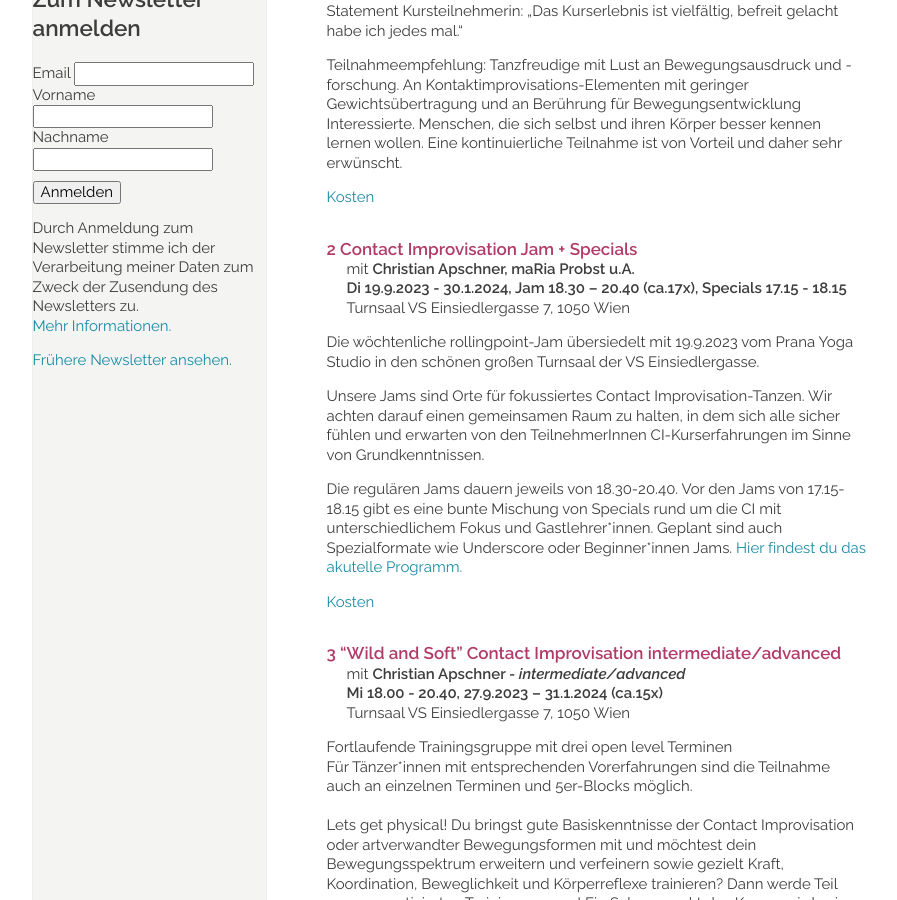
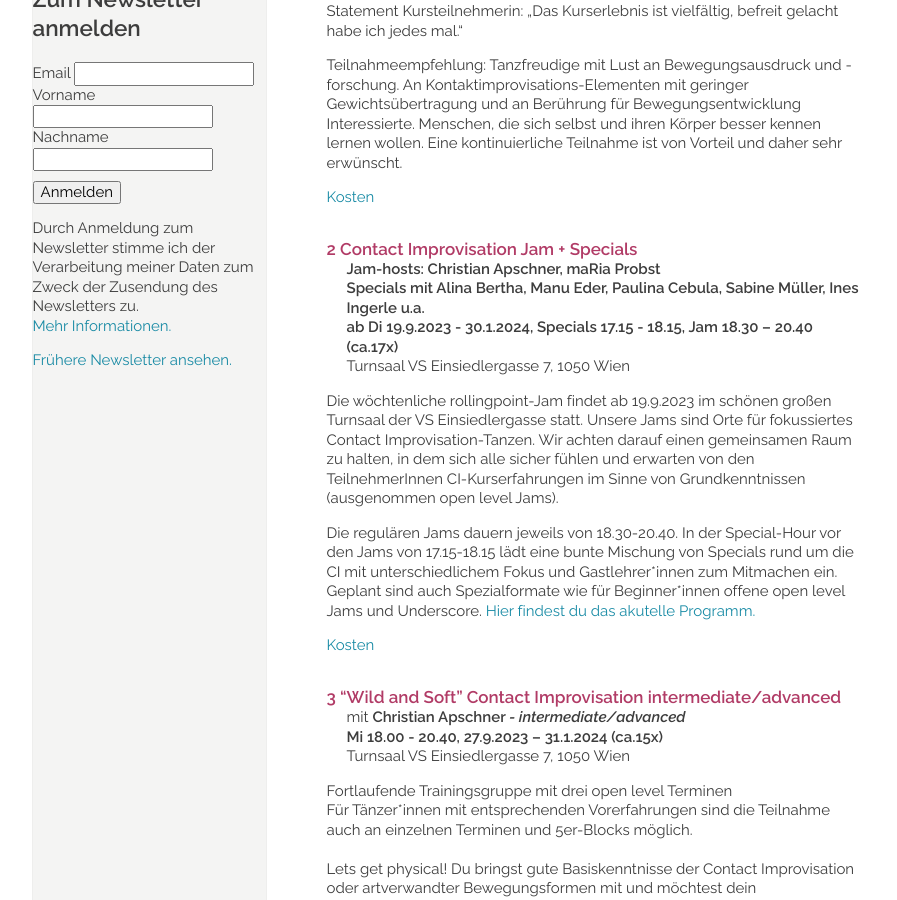
Before and after one commit to manulari/rollingpointat, a Jekyll site: the page built from _pages_de/kurse.md, in a window 1280 px wide and 900 px high, scrolled down 951 px. Shown: the whole window, without its empty margins (152-1049 px from the left). Built offline with Jekyll 4.4.1, drawn with Linux system fonts in a browser that asks for light colours; comment, search, counter and statistics services are not loaded.

Commit message:
Update page (de) “kurse”

```diff
--- a/_pages_de/kurse.md
+++ b/_pages_de/kurse.md
@@ -44,15 +44,14 @@ Teilnahmeempfehlung: Tanzfreudige mit Lust an Bewegungsausdruck und -forschung.
 
 #### 2 Contact Improvisation Jam + Specials
 
-mit **Christian Apschner, maRia Probst u.A.**\
-**Di 19.9.2023 - 30.1.2024, Jam 18.30 – 20.40 (ca.17x), Specials 17.15 - 18.15**\
+**Jam-hosts: Christian Apschner, maRia Probst** \
+**Specials mit Alina Bertha, Manu Eder, Paulina Cebula, Sabine Müller, Ines Ingerle u.a.**\
+**ab Di 19.9.2023 - 30.1.2024, Specials 17.15 - 18.15, Jam 18.30 – 20.40 (ca.17x)**\
 Turnsaal VS Einsiedlergasse 7, 1050 Wien
 
-Die wöchtenliche rollingpoint-Jam übersiedelt mit 19.9.2023 vom Prana Yoga Studio in den schönen großen Turnsaal der VS Einsiedlergasse.
+Die wöchtenliche rollingpoint-Jam findet ab 19.9.2023 im schönen großen Turnsaal der VS Einsiedlergasse statt. Unsere Jams sind Orte für fokussiertes Contact Improvisation-Tanzen. Wir achten darauf einen gemeinsamen Raum zu halten, in dem sich alle sicher fühlen und erwarten von den TeilnehmerInnen CI-Kurserfahrungen im Sinne von Grundkenntnissen (ausgenommen open level Jams).
 
-Unsere Jams sind Orte für fokussiertes Contact Improvisation-Tanzen. Wir achten darauf einen gemeinsamen Raum zu halten, in dem sich alle sicher fühlen und erwarten von den TeilnehmerInnen CI-Kurserfahrungen im Sinne von Grundkenntnissen.
-
-Die regulären Jams dauern jeweils von 18.30-20.40. Vor den Jams von 17.15-18.15 gibt es eine bunte Mischung von Specials rund um die CI mit unterschiedlichem Fokus und Gastlehrer\*innen. Geplant sind auch Spezialformate wie Underscore oder Beginner\*innen Jams. [Hier findest du das akutelle Programm.](/jams#special)
+Die regulären Jams dauern jeweils von 18.30-20.40. In der Special-Hour vor den Jams von 17.15-18.15 lädt eine bunte Mischung von Specials rund um die CI mit unterschiedlichem Fokus und Gastlehrer\*innen zum Mitmachen ein. Geplant sind auch Spezialformate wie für Beginner\*innen offene open level Jams und Underscore. [Hier findest du das akutelle Programm.](/jams#special)
 
 [Kosten](#kosten)
 
```
